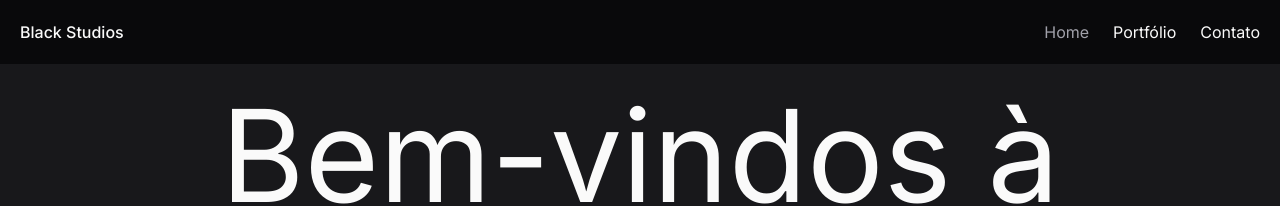
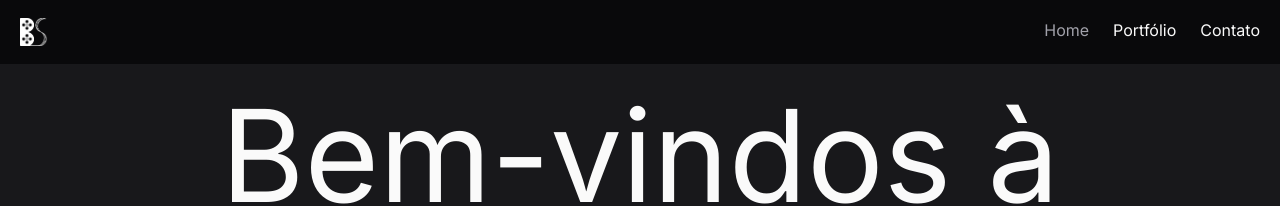
Before and after one commit to PedroL22/black-studios, a Next.js app: page / in a window 1280 px wide. Shown: the top 206 px of the page. Built offline with nearby package versions, Linux system fonts and the light colour scheme.

Commit message:
✨💅 feat: Add header logo

```diff
--- a/app/layout/Header/Header.tsx
+++ b/app/layout/Header/Header.tsx
@@ -1,3 +1,4 @@
+import Image from 'next/image'
 import Link from 'next/link'
 
 import { DesktopHeader, MobileHeader } from './components'
@@ -10,7 +11,13 @@ export const Header = () => {
           href='/'
           className='duration-250 flex items-center font-medium transition-all ease-in hover:text-zinc-300'
         >
-          Black Studios
+          <Image
+            src='/logo.png'
+            alt='Logo Black Studios'
+            width={50}
+            height={50}
+            className='h-7 w-7 object-cover'
+          />
         </Link>
 
         <MobileHeader />
```
Also changed, not shown: public/logo.png (added).
